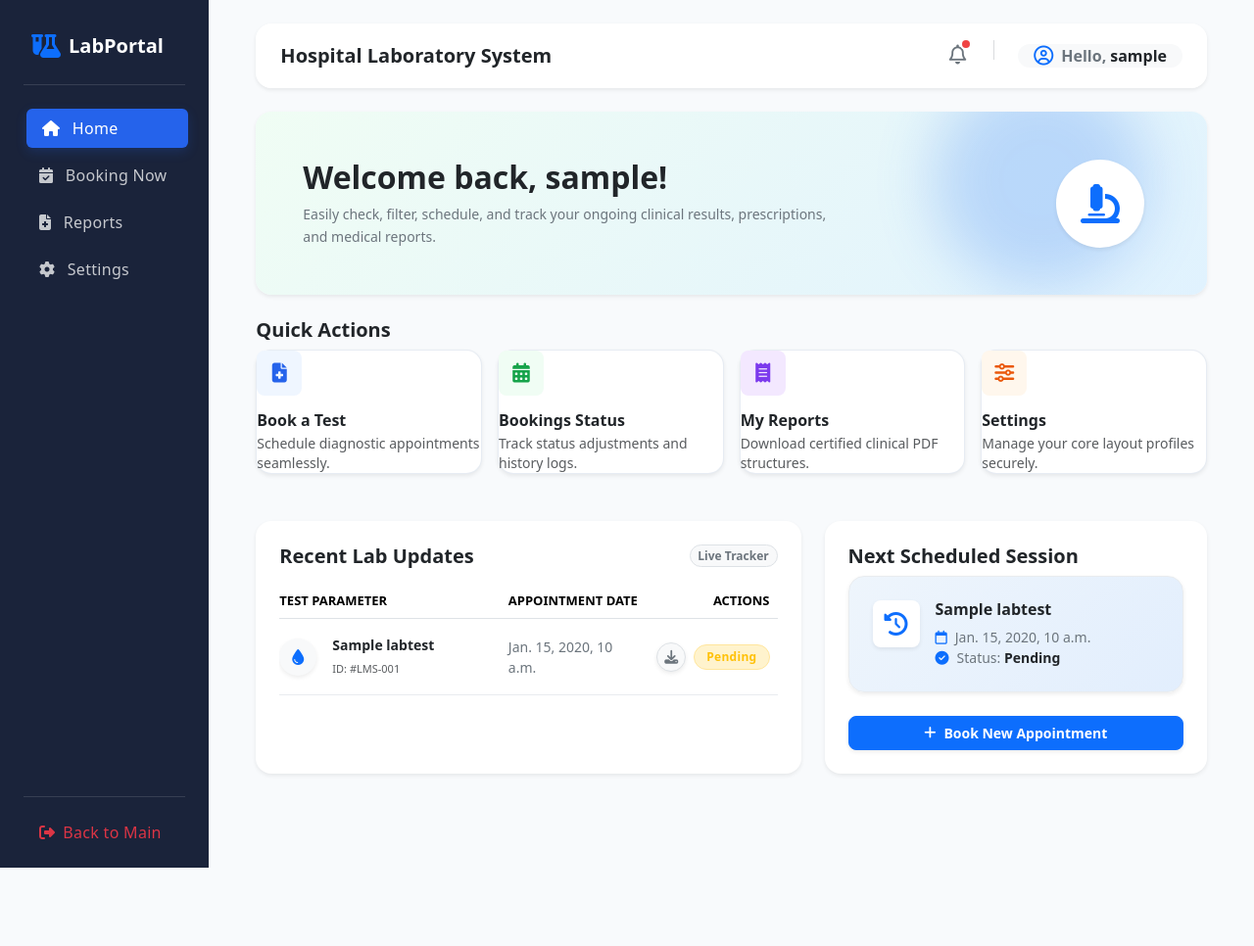
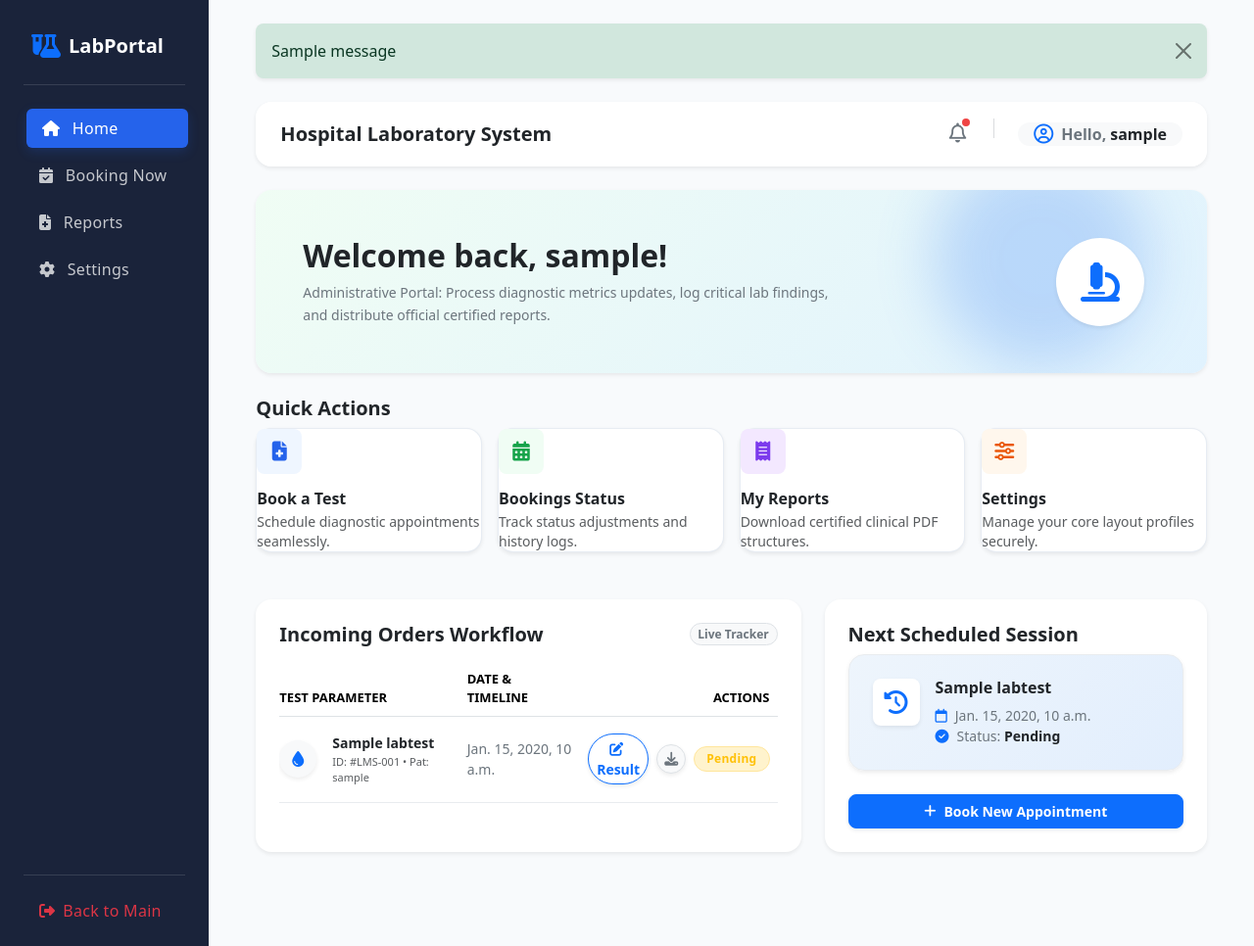
Before and after one commit to Ashagiri/Hos-Lab-Era, a Django app: page /dashboard/ in a window 1280 px wide. Shown: the whole page at 98% size. Before the commit the page ends 886 px from the top, so only its background shows below. Run offline with Django 5.2, Linux system fonts and the light colour scheme; a user stored in the database is signed in; tables that the repository leaves empty hold one stand-in row (values such as "Sample post"); one stand-in notice (Sample message) is shown.

Commit message:
feat: Update dashboard with user role-specific content and improve navigation links

```diff
--- a/core/templates/laboratory/dashboard.html
+++ b/core/templates/laboratory/dashboard.html
@@ -115,12 +115,12 @@
                   </a>
                 </li>
                 <li class="nav-item flex-fill flex-md-initial">
-                  <a href="#" class="nav-link sidebar-link text-white opacity-75 py-2.5 px-3">
+                  <a href="#recent-updates-section" class="nav-link sidebar-link text-white opacity-75 py-2.5 px-3">
                     <i class="fa-solid fa-file-medical me-0 me-md-2"></i> <span class="d-none d-md-inline">Reports</span>
                   </a>
                 </li>
                 <li class="nav-item flex-fill flex-md-initial">
-                  <a href="#" class="nav-link sidebar-link text-white opacity-75 py-2.5 px-3">
+                  <a href="{% url 'settings' %}" class="nav-link sidebar-link text-white opacity-75 py-2.5 px-3">
                     <i class="fa-solid fa-gear me-0 me-md-2"></i> <span class="d-none d-md-inline">Settings</span>
                   </a>
                 </li>
@@ -138,6 +138,17 @@
         </div>
 
         <div class="col-12 col-md-9 col-lg-10 min-vh-100 pb-5 px-3 px-md-5">
+
+          {% if messages %}
+            <div class="mt-4">
+              {% for message in messages %}
+                <div class="alert alert-{% if message.tags == 'error' %}danger{% else %}{{ message.tags }}{% endif %} alert-dismissible fade show border-0 rounded-3 shadow-sm mb-2" role="alert">
+                  {{ message }}
+                  <button type="button" class="btn-close" data-bs-dismiss="alert" aria-label="Close"></button>
+                </div>
+              {% endfor %}
+            </div>
+          {% endif %}
 
           <nav class="navbar navbar-light bg-white border-0 rounded-4 px-4 py-3 my-4 shadow-sm glass-card">
             <div class="container-fluid p-0 d-flex justify-content-between align-items-center">
@@ -169,7 +180,11 @@
                   <div class="col-12 col-md-8 position-relative" style="z-index: 2;">
                     <h2 class="card-title fw-bold text-dark mb-2 fs-2 tracking-tight">Welcome back, {{ request.user.username }}!</h2>
                     <p class="card-text text-secondary mb-0" style="max-width: 540px; line-height: 1.6; font-size: 14px;">
-                      Easily check, filter, schedule, and track your ongoing clinical results, prescriptions, and medical reports.
+                      {% if request.user.role == 'admin' %}
+                        Administrative Portal: Process diagnostic metrics updates, log critical lab findings, and distribute official certified reports.
+                      {% else %}
+                        Easily check, filter, schedule, and track your ongoing clinical results, prescriptions, and medical reports.
+                      {% endif %}
                     </p>
                   </div>
                   <div class="col-12 col-md-4 d-none d-md-flex justify-content-end position-relative" style="z-index: 2;">
@@ -207,7 +222,7 @@
               </div>
 
               <div class="col-6 col-lg-3">
-                <a href="#" class="card h-100 rounded-4 p-3.5 shadow-sm interactive-card bg-white">
+                <a href="#recent-updates-section" class="card h-100 rounded-4 p-3.5 shadow-sm interactive-card bg-white">
                   <div class="d-flex align-items-center justify-content-center rounded-3 mb-3 icon-box" style="width: 46px; height: 46px; background-color: #f3e8ff; color: #7c3aed;">
                     <i class="fa-solid fa-receipt fs-5"></i>
                   </div>
@@ -217,7 +232,7 @@
               </div>
 
               <div class="col-6 col-lg-3">
-                <a href="#" class="card h-100 rounded-4 p-3.5 shadow-sm interactive-card bg-white">
+                <a href="{% url 'settings' %}" class="card h-100 rounded-4 p-3.5 shadow-sm interactive-card bg-white">
                   <div class="d-flex align-items-center justify-content-center rounded-3 mb-3 icon-box" style="width: 46px; height: 46px; background-color: #fff7ed; color: #ea580c;">
                     <i class="fa-solid fa-sliders fs-5"></i>
                   </div>
@@ -227,12 +242,14 @@
               </div>
             </div>
 
-            <div class="row g-4">
+            <div class="row g-4" id="recent-updates-section">
 
               <div class="col-12 col-lg-7">
                 <div class="card h-100 border-0 rounded-4 p-4 bg-white shadow-sm section-card">
                   <div class="d-flex justify-content-between align-items-center mb-3">
-                    <h5 class="fw-bold mb-0 text-dark tracking-tight">Recent Lab Updates</h5>
+                    <h5 class="fw-bold mb-0 text-dark tracking-tight">
+                      {% if request.user.role == 'admin' %}Incoming Orders Workflow{% else %}Recent Lab Updates{% endif %}
+                    </h5>
                     <span class="badge bg-light text-secondary rounded-pill px-2.5 py-1.5 fs-7 border">Live Tracker</span>
                   </div>
 
@@ -242,12 +259,12 @@
                         <thead>
                           <tr class="text-secondary border-bottom" style="font-size: 13px;">
                             <th class="pb-2 ps-0" style="width: 45%;">TEST PARAMETER</th>
-                            <th class="pb-2" style="width: 30%;">APPOINTMENT DATE</th>
+                            <th class="pb-2" style="width: 30%;">DATE & TIMELINE</th>
                             <th class="pb-2 text-end" style="width: 25%;">ACTIONS</th>
                           </tr>
                         </thead>
                         <tbody class="divide-y">
-                          {% for appointment in appointments|slice:":4" %}
+                          {% for appointment in appointments|slice:":6" %}
                           <tr class="border-bottom border-light-subtle">
                             <td class="py-3 ps-0">
                               <div class="d-flex align-items-center gap-3">
@@ -255,10 +272,12 @@
                                   <i class="fa-solid fa-droplet fs-6"></i>
                                 </div>
                                 <div>
-                                  <a href="{% url 'download_report' appointment.id %}" class="fw-bold text-dark d-block text-decoration-none text-primary-hover" style="font-size: 14px;">
+                                  <span class="fw-bold text-dark d-block" style="font-size: 14px;">
                                     {{ appointment.test.test_name }}
-                                  </a>
-                                  <small class="text-muted" style="font-size: 11px;">ID: #LMS-00{{ appointment.id }}</small>
+                                  </span>
+                                  <small class="text-muted d-block" style="font-size: 11px; margin-top: 1px;">
+                                    ID: #LMS-00{{ appointment.id }} {% if request.user.role == 'admin' %}• Pat: {{ appointment.patient.username }}{% endif %}
+                                  </small>
                                 </div>
                               </div>
                             </td>
@@ -267,10 +286,18 @@
                             </td>
                             <td class="py-3 text-end">
                               <div class="d-flex align-items-center justify-content-end gap-2">
-                                <a href="{% url 'download_report' appointment.id %}" class="btn btn-sm btn-light border rounded-pill d-inline-flex align-items-center justify-content-center shadow-sm" style="width: 30px; height: 30px;" title="Download Certified PDF">
+
+                                {% if request.user.role == 'admin' %}
+                                  <a href="{% url 'record_test_result' appointment.id %}" class="btn btn-sm btn-outline-primary rounded-pill px-2.5 py-1 fs-8 fw-semibold shadow-sm" title="Record Metrics Findings">
+                                    <i class="fa-solid fa-pen-to-square me-1"></i> Result
+                                  </a>
+                                {% endif %}
+
+                                <a href="{% url 'download_report' appointment.id %}" class="btn btn-sm btn-light border rounded-pill d-inline-flex align-items-center justify-content-center shadow-sm" style="width: 30px; height: 30px;" title="Download Certified PDF Report">
                                   <i class="fa-solid fa-download text-secondary fs-7"></i>
                                 </a>
-                                <span class="badge status-pill {% if appointment.status == 'Pending' %}bg-warning-subtle text-warning border border-warning-subtle{% else %}bg-success-subtle text-success border border-success-subtle{% endif %} fs-8">
+
+                                <span class="badge status-pill {% if appointment.status == 'Pending' %}bg-warning-subtle text-warning border border-warning-subtle{% elif appointment.status == 'Completed' %}bg-success-subtle text-success border border-success-subtle{% else %}bg-secondary-subtle text-secondary border border-secondary-subtle{% endif %} fs-8">
                                   {{ appointment.status }}
                                 </span>
                               </div>
@@ -281,9 +308,9 @@
                       </table>
                     </div>
                   {% else %}
-                    <div class="text-center py-5">
+                    <div class="text-center py-5 my-auto">
                       <i class="fa-solid fa-folder-open text-muted mb-2 fs-2 d-block opacity-50"></i>
-                      <p class="text-muted small mb-0">No recent laboratory records located.</p>
+                      <p class="text-muted small mb-0">No open laboratory workflow records located.</p>
                     </div>
                   {% endif %}
                 </div>
@@ -304,8 +331,12 @@
 
                           <div>
                             <h5 class="fw-bold text-dark mb-2.5" style="font-size: 16px;">{{ next_booking.test.test_name }}</h5>
-                            <div class="text-secondary small mb-1.5 fw-medium"><i class="fa-regular fa-calendar text-primary me-2"></i>{{ next_booking.appointment_date }}</div>
-                            <div class="text-secondary small fw-medium"><i class="fa-solid fa-circle-check text-primary me-2"></i>Status: <span class="text-dark fw-bold">{{ next_booking.status }}</span></div>
+                            <div class="text-secondary small mb-1.5 fw-medium">
+                              <i class="fa-regular fa-calendar text-primary me-2"></i>{{ next_booking.appointment_date }}
+                            </div>
+                            <div class="text-secondary small fw-medium">
+                              <i class="fa-solid fa-circle-check text-primary me-2"></i>Status: <span class="text-dark fw-bold">{{ next_booking.status }}</span>
+                            </div>
                           </div>
                         </div>
                       </div>
```
